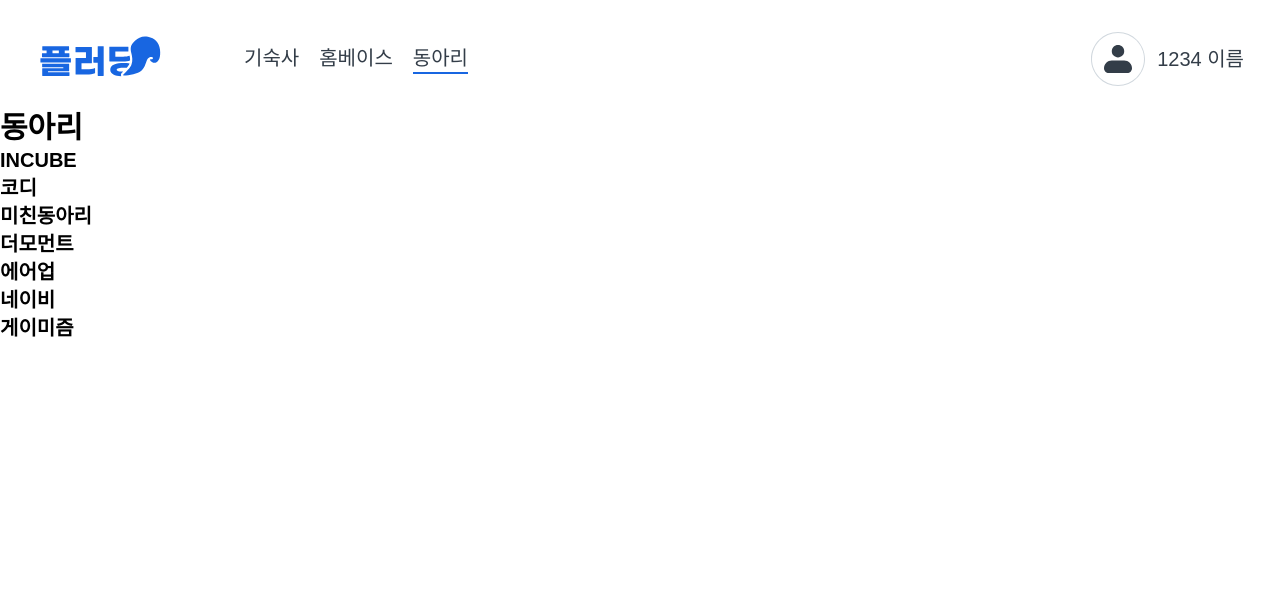
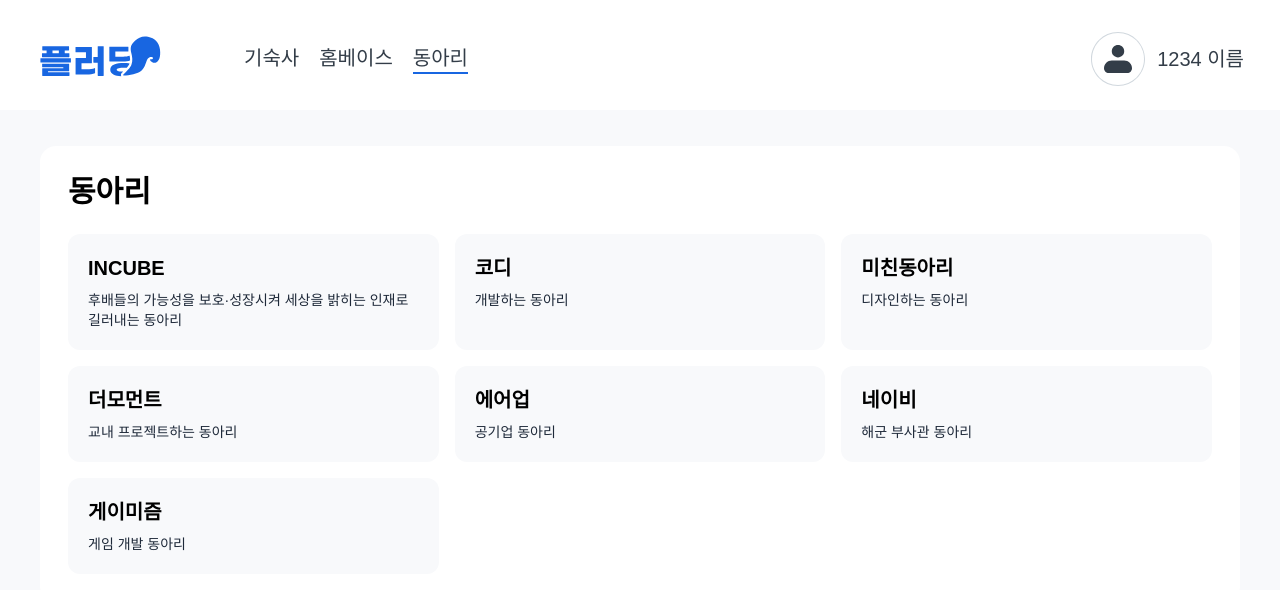
Before and after one commit to team-incube/Flooding-Frontend-Onboarding, a Next.js app: page /club in a window 1280 px wide. Shown: the top 590 px of the page. Built offline with nearby package versions, Linux system fonts and the light colour scheme; data requests are answered from the project's data file; a web font is replaced by a local one.

Commit message:
feat: ClubList 스타일 추가

```diff
--- a/src/views/club/ui/Club/ClubLIst.tsx
+++ b/src/views/club/ui/Club/ClubLIst.tsx
@@ -9,19 +9,26 @@ export default function ClubList() {
   const { data: clubs } = useClubsQuery();
 
   return (
-    <div>
+    <div className="min-h-screen bg-gray-50">
       <Header />
-      <div>
-        <p className="text-3xl font-bold">동아리</p>
-      </div>
-      <div>
-        {clubs?.map((club: ClubData) => (
-          <div key={club.id}>
-            <p className="text-xl font-semibold">
-              <Link href={`/clubs/${club.id}`}>{club.name}</Link>
-            </p>
+      <div className="max-w-375 mx-auto px-10 py-9">
+        <div className="bg-white rounded-2xl p-7">
+          <h1 className="text-3xl font-bold mb-6">동아리</h1>
+          <div className="grid grid-cols-1 md:grid-cols-2 lg:grid-cols-3 gap-4">
+            {clubs?.map((club: ClubData) => (
+              <Link
+                key={club.id}
+                href={`/clubs/${club.id}`}
+                className="bg-gray-50 rounded-xl p-5 hover:shadow-md transition-shadow"
+              >
+                <h2 className="text-xl font-semibold mb-2">{club.name}</h2>
+                <p className="text-gray-800 text-sm line-clamp-2">
+                  {club.description}
+                </p>
+              </Link>
+            ))}
           </div>
-        ))}
+        </div>
       </div>
     </div>
   );
```
